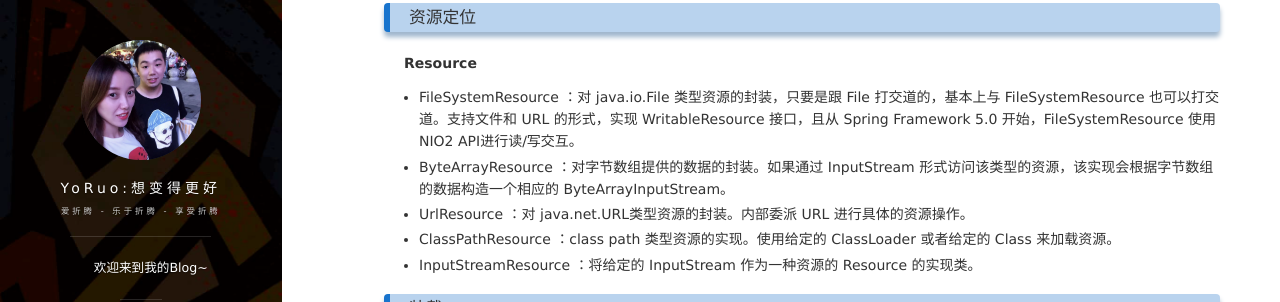
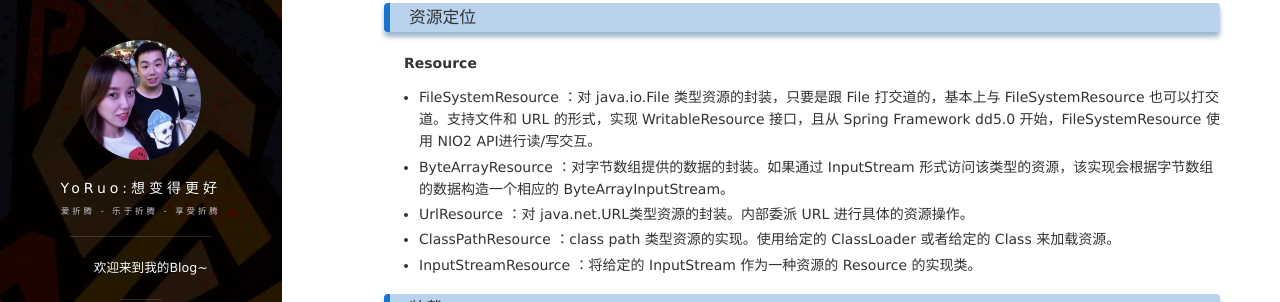
Before and after one commit to lxcsjk/lxcsjk.github.io, a Jekyll site: the page built from _posts/2019-10-09-IOC源码阅读笔记.md, in a window 1280 px wide and 900 px high. Shown: the part 248-550 px from the top of the window. Built offline with Jekyll 4.4.1, drawn with Linux system fonts in a browser that asks for light colours; nearby versions of some CDN libraries; comment, search, counter and statistics services are not loaded.

Commit message:
Update 2019-10-09-IOC源码阅读笔记.md

```diff
--- a/_posts/2019-10-09-IOC源码阅读笔记.md
+++ b/_posts/2019-10-09-IOC源码阅读笔记.md
@@ -18,7 +18,7 @@ ClassPathResource resource = new ClassPathResource("bean.xml");DefaultListableBe
 
 **Resource**
 
-- FileSystemResource ：对 java.io.File 类型资源的封装，只要是跟 File 打交道的，基本上与 FileSystemResource 也可以打交道。支持文件和 URL 的形式，实现 WritableResource 接口，且从 Spring Framework 5.0 开始，FileSystemResource 使用 NIO2 API进行读/写交互。
+- FileSystemResource ：对 java.io.File 类型资源的封装，只要是跟 File 打交道的，基本上与 FileSystemResource 也可以打交道。支持文件和 URL 的形式，实现 WritableResource 接口，且从 Spring Framework dd5.0 开始，FileSystemResource 使用 NIO2 API进行读/写交互。
 - ByteArrayResource ：对字节数组提供的数据的封装。如果通过 InputStream 形式访问该类型的资源，该实现会根据字节数组的数据构造一个相应的 ByteArrayInputStream。
 - UrlResource ：对 java.net.URL类型资源的封装。内部委派 URL 进行具体的资源操作。
 - ClassPathResource ：class path 类型资源的实现。使用给定的 ClassLoader 或者给定的 Class 来加载资源。
```
